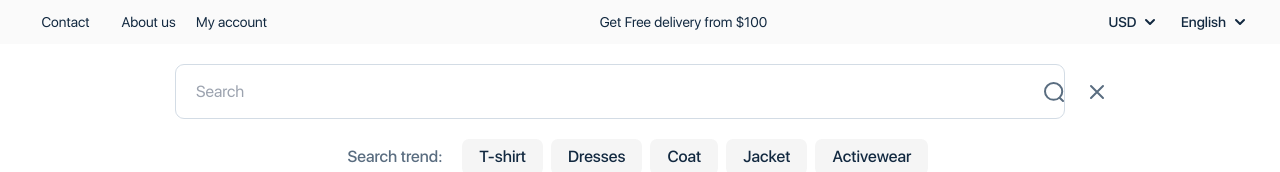
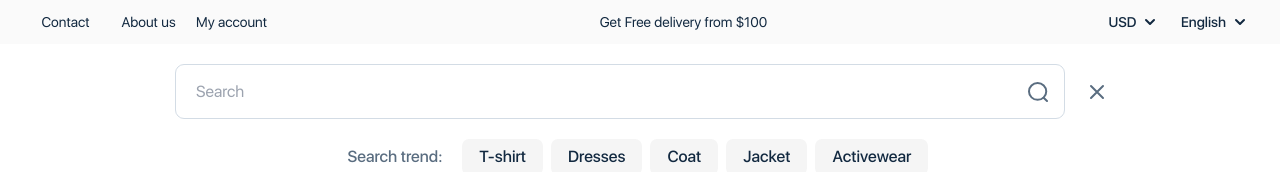
Before and after one commit to typhan05/yaycommerce-react, a React (Create React App) app: page /yaycommerce-react/categories in a window 1280 px wide. Both pictures are taken after a click on the button 1105 px from the left and 82 px from the top of the page. Shown: the top 172 px of the page. Built offline with nearby package versions, Linux system fonts and the light colour scheme.

Commit message:
Fix update hover

```diff
--- a/src/App.js
+++ b/src/App.js
@@ -4,6 +4,7 @@ import Layout from "./layouts";
 import Home from "./pages/Home";
 import Shops from "./pages/Shops";
 import Products from "./pages/Products";
+import Categories from "./pages/Categories";
 
 function App() {
   return (
@@ -13,6 +14,7 @@ function App() {
           <Route exact path="/yaycommerce-react/" element={<Home/>}/>
           <Route exact path="/yaycommerce-react/shops" element={<Shops/>}/>
           <Route exact path="/yaycommerce-react/products" element={<Products/>}/>
+          <Route exact path="/yaycommerce-react/categories" element={<Categories/>}/>
         </Routes>
       </Layout>
     </div>
--- a/src/components/Drawer/Search/index.js
+++ b/src/components/Drawer/Search/index.js
@@ -66,7 +66,7 @@ export default function DrawerSearch({isSearchShowing, hide}) {
                             type="search"
                             value={name}
                             onChange={filter} name="search" placeholder="Search"/>
-                          <button type="submit" className="text-gray hover:mr-4">
+                          <button type="submit" className="text-gray mr-4 hover:text-black2">
                             <svg
                               xmlns="http://www.w3.org/2000/svg"
                               width="20"
@@ -99,7 +99,7 @@ export default function DrawerSearch({isSearchShowing, hide}) {
                     <div className="flex flex-shrink-0 w-10">
                       <button
                         type="button"
-                        className="ml-5 rounded-md text-gray hover:focus:outline-none focus:ring-2 focus:ring-white"
+                        className="ml-5 rounded-md text-gray hover:text-black2 focus:outline-none focus:ring-2 focus:ring-white"
                         onClick={hide}
                       >
                         <span className="sr-only">Close panel</span>
--- /dev/null
+++ b/src/pages/Categories/index.js
@@ -0,0 +1,8 @@
+import React from 'react';
+
+export default function Categories() {
+  return (
+    <>
+    </>
+  );
+}
--- /dev/null
+++ b/src/pages/Categories/mockApi.js
@@ -0,0 +1,333 @@
+export const breadcrumbs = [
+  {
+    'id': 1,
+    'text': 'Home',
+    'link': '/yaycommerce-react'
+  },
+  {
+    'id': 2,
+    'text': 'Shop',
+    'link': '/yaycommerce-react/shops'
+  },
+  {
+    'id': 3,
+    'text': 'Clothing',
+    'link': ''
+  },
+]
+
+export const featuredCard = {
+  'title': 'Related products',
+  'lists': [
+    {
+      'id': '1',
+      'sale': {
+        'number': 'HOT',
+        'color': 'pink',
+      },
+      'image': 'img-product-1.png',
+      'rate': 4,
+      'comment': '21',
+      'tag': 'Music',
+      'title': 'Album',
+      'price': 'USD$15.00',
+      'price_old': '',
+      'button': {
+        'text': 'Add to card',
+        'classes': '',
+      }
+    },
+    {
+      'id': '2',
+      'sale': {
+        'number': '12%',
+        'color': 'orange',
+      },
+      'image': 'img-product-2.png',
+      'rate': 3,
+      'comment': '453',
+      'tag': 'Accessories',
+      'title': 'Beanie',
+      'price': 'USD$18.00',
+      'price_old': 'USD$20.00',
+      'button': {
+        'text': 'Add to card',
+        'classes': '',
+      }
+    },
+    {
+      'id': '3',
+      'sale': '',
+      'image': 'img-product-3.png',
+      'rate': 5,
+      'comment': '21',
+      'tag': 'Accessories',
+      'title': 'Beanie with Logo',
+      'price': 'USD$15.00',
+      'price_old': '',
+      'button': {
+        'text': 'Add to card',
+        'classes': '',
+      }
+    },
+    {
+      'id': '4',
+      'sale': {
+        'number': 'NEW',
+        'color': 'green-light',
+      },
+      'image': 'img-product-4.png',
+      'rate': 4,
+      'rate_haft': true,
+      'comment': '21',
+      'tag': 'Accessories',
+      'title': 'Belt',
+      'price': 'USD$15.00',
+      'price_old': '',
+      'button': {
+        'text': 'Add to card',
+        'classes': '',
+      }
+    },
+    {
+      'id': '5',
+      'sale': '',
+      'image': 'img-product-2.png',
+      'rate': 5,
+      'comment': '21',
+      'tag': 'Accessories',
+      'title': 'Album',
+      'price': 'USD$15.00',
+      'price_old': '',
+      'button': {
+        'text': 'Add to card',
+        'classes': '',
+      }
+    },
+    {
+      'id': '6',
+      'sale': {
+        'number': 'NEW',
+        'color': 'green-light',
+      },
+      'image': 'img-product-4.png',
+      'rate': 4,
+      'rate_haft': true,
+      'comment': '21',
+      'tag': 'Accessories',
+      'title': 'Belt',
+      'price': 'USD$15.00',
+      'price_old': '',
+      'button': {
+        'text': 'Add to card',
+        'classes': '',
+      }
+    },
+    {
+      'id': '7',
+      'sale': '',
+      'image': 'img-product-3.png',
+      'rate': 5,
+      'comment': '21',
+      'tag': 'Accessories',
+      'title': 'Beanie with Logo',
+      'price': 'USD$15.00',
+      'price_old': '',
+      'button': {
+        'text': 'Add to card',
+        'classes': '',
+      }
+    },
+    {
+      'id': '8',
+      'sale': {
+        'number': 'NEW',
+        'color': 'green-light',
+      },
+      'image': 'img-product-4.png',
+      'rate': 4,
+      'rate_haft': true,
+      'comment': '21',
+      'tag': 'Accessories',
+      'title': 'Belt',
+      'price': 'USD$15.00',
+      'price_old': '',
+      'button': {
+        'text': 'Add to card',
+        'classes': '',
+      }
+    },
+    {
+      'id': '9',
+      'sale': {
+        'number': 'NEW',
+        'color': 'green-light',
+      },
+      'image': 'img-product-4.png',
+      'rate': 4,
+      'rate_haft': true,
+      'comment': '21',
+      'tag': 'Accessories',
+      'title': 'Belt',
+      'price': 'USD$15.00',
+      'price_old': '',
+      'button': {
+        'text': 'Add to card',
+        'classes': '',
+      }
+    },
+    {
+      'id': '10',
+      'sale': '',
+      'image': 'img-product-2.png',
+      'rate': 5,
+      'comment': '21',
+      'tag': 'Accessories',
+      'title': 'Album',
+      'price': 'USD$15.00',
+      'price_old': '',
+      'button': {
+        'text': 'Add to card',
+        'classes': '',
+      }
+    },
+    {
+      'id': '11',
+      'sale': {
+        'number': 'NEW',
+        'color': 'green-light',
+      },
+      'image': 'img-product-4.png',
+      'rate': 4,
+      'rate_haft': true,
+      'comment': '21',
+      'tag': 'Accessories',
+      'title': 'Belt',
+      'price': 'USD$15.00',
+      'price_old': '',
+      'button': {
+        'text': 'Add to card',
+        'classes': '',
+      }
+    },
+    {
+      'id': '12',
+      'sale': '',
+      'image': 'img-product-2.png',
+      'rate': 5,
+      'comment': '21',
+      'tag': 'Accessories',
+      'title': 'Album',
+      'price': 'USD$15.00',
+      'price_old': '',
+      'button': {
+        'text': 'Add to card',
+        'classes': '',
+      }
+    },
+    {
+      'id': '13',
+      'sale': '',
+      'image': 'img-product-2.png',
+      'rate': 5,
+      'comment': '21',
+      'tag': 'Accessories',
+      'title': 'Album',
+      'price': 'USD$15.00',
+      'price_old': '',
+      'button': {
+        'text': 'Add to card',
+        'classes': '',
+      }
+    },
+    {
+      'id': '14',
+      'sale': {
+        'number': 'NEW',
+        'color': 'green-light',
+      },
+      'image': 'img-product-4.png',
+      'rate': 4,
+      'rate_haft': true,
+      'comment': '21',
+      'tag': 'Accessories',
+      'title': 'Belt',
+      'price': 'USD$15.00',
+      'price_old': '',
+      'button': {
+        'text': 'Add to card',
+        'classes': '',
+      }
+    },
+    {
+      'id': '15',
+      'sale': '',
+      'image': 'img-product-2.png',
+      'rate': 5,
+      'comment': '21',
+      'tag': 'Accessories',
+      'title': 'Album',
+      'price': 'USD$15.00',
+      'price_old': '',
+      'button': {
+        'text': 'Add to card',
+        'classes': '',
+      }
+    },
+    {
+      'id': '16',
+      'sale': {
+        'number': 'NEW',
+        'color': 'green-light',
+      },
+      'image': 'img-product-4.png',
+      'rate': 4,
+      'rate_haft': true,
+      'comment': '21',
+      'tag': 'Accessories',
+      'title': 'Belt',
+      'price': 'USD$15.00',
+      'price_old': '',
+      'button': {
+        'text': 'Add to card',
+        'classes': '',
+      }
+    },
+    {
+      'id': '17',
+      'sale': '',
+      'image': 'img-product-2.png',
+      'rate': 5,
+      'comment': '21',
+      'tag': 'Accessories',
+      'title': 'Album',
+      'price': 'USD$15.00',
+      'price_old': '',
+      'button': {
+        'text': 'Add to card',
+        'classes': '',
+      }
+    },
+    {
+      'id': '18',
+      'sale': '',
+      'image': 'img-product-2.png',
+      'rate': 5,
+      'comment': '21',
+      'tag': 'Accessories',
+      'title': 'Album',
+      'price': 'USD$15.00',
+      'price_old': '',
+      'button': {
+        'text': 'Add to card',
+        'classes': '',
+      }
+    },
+  ]
+};
+
+export const options = [
+  {value: 'default', label: 'Defaulf sorting'},
+  {value: 'strawberry', label: 'Strawberry'},
+  {value: 'vanilla', label: 'Vanilla'}
+];
```
